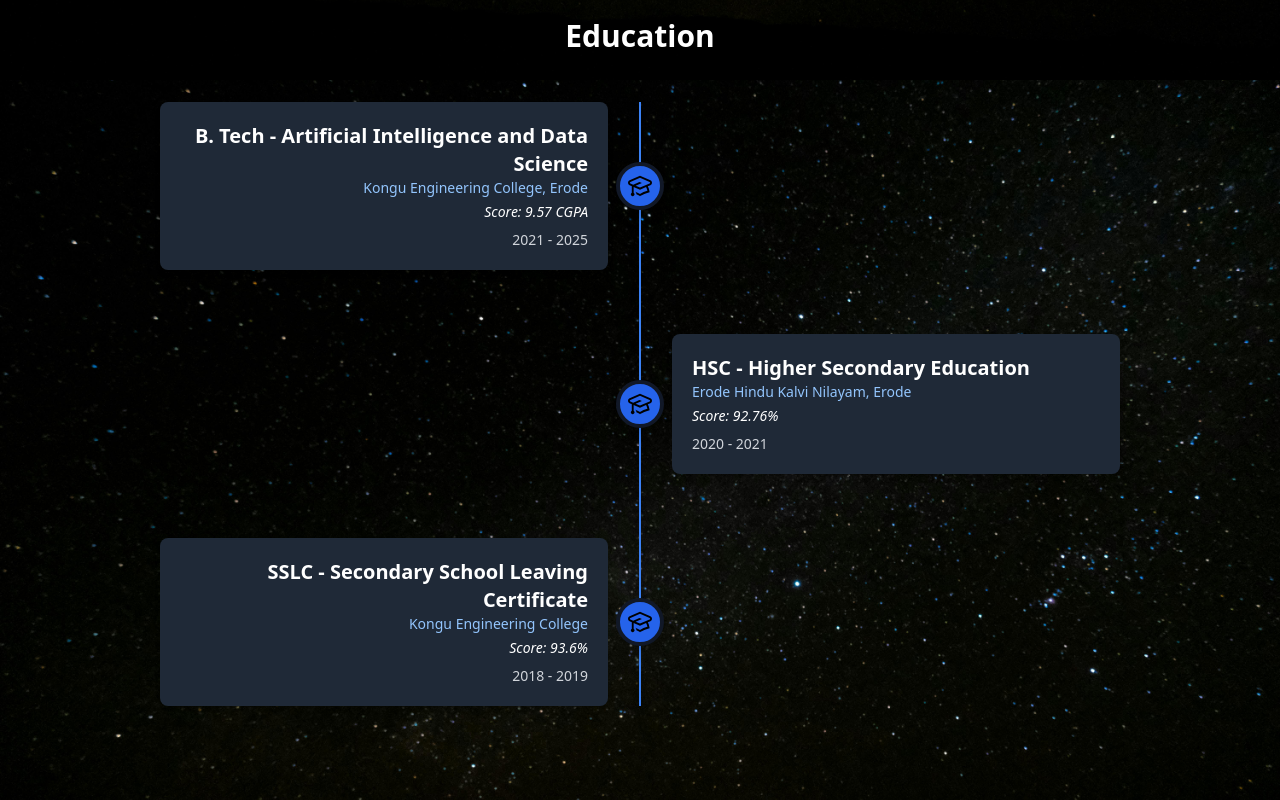
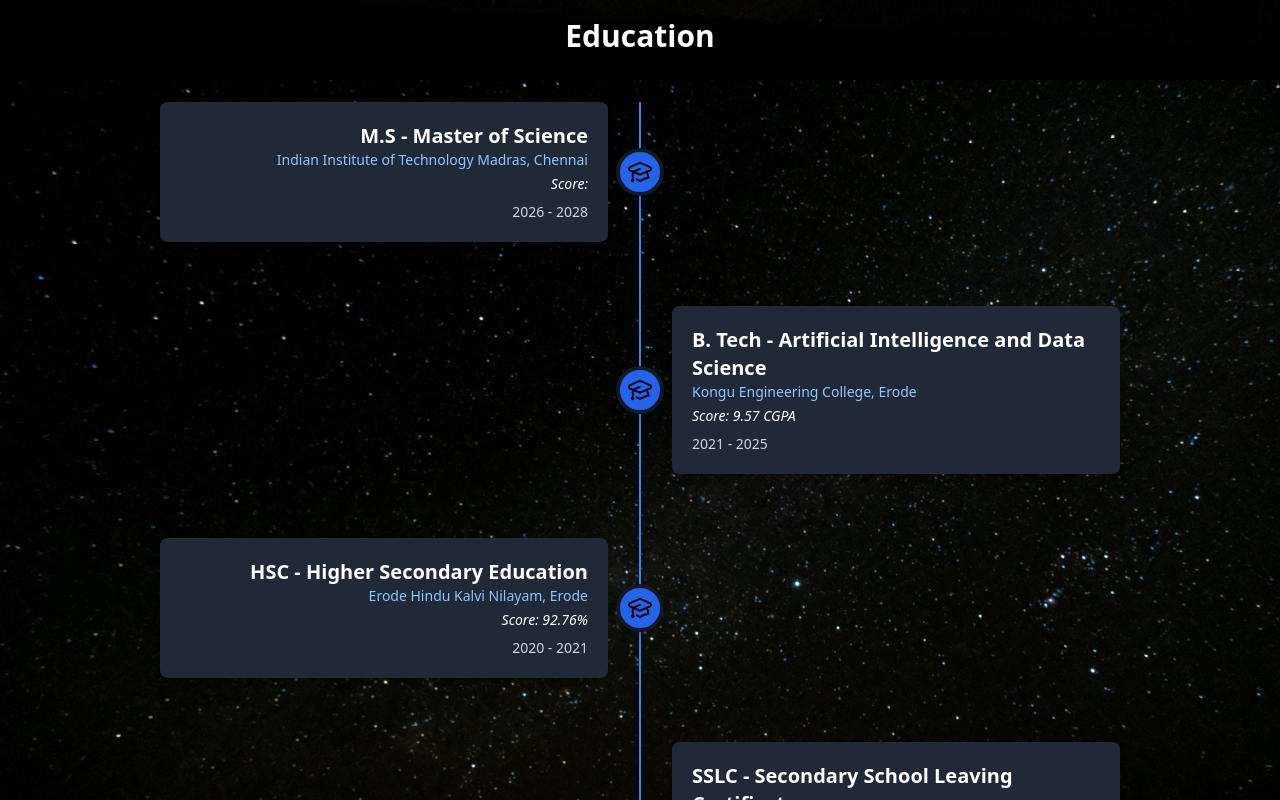
Before and after one commit to vasantharan/portfolio, a React (Create React App) app: page / in a window 1280 px wide. Shown: the part 2480-3280 px from the top of the page. Built offline with nearby package versions, Linux system fonts and the light colour scheme.

Commit message:
Update education.js

```diff
--- a/src/data/education.js
+++ b/src/data/education.js
@@ -17,6 +17,12 @@
         score: "9.57 CGPA",
         years: "2021 - 2025"
     },
+    {
+        course: "M.S - Master of Science",
+        institute: "Indian Institute of Technology Madras, Chennai",
+        score: "",
+        years: "2026 - 2028"
+    },
 ]
 
 export default educationData;
```
